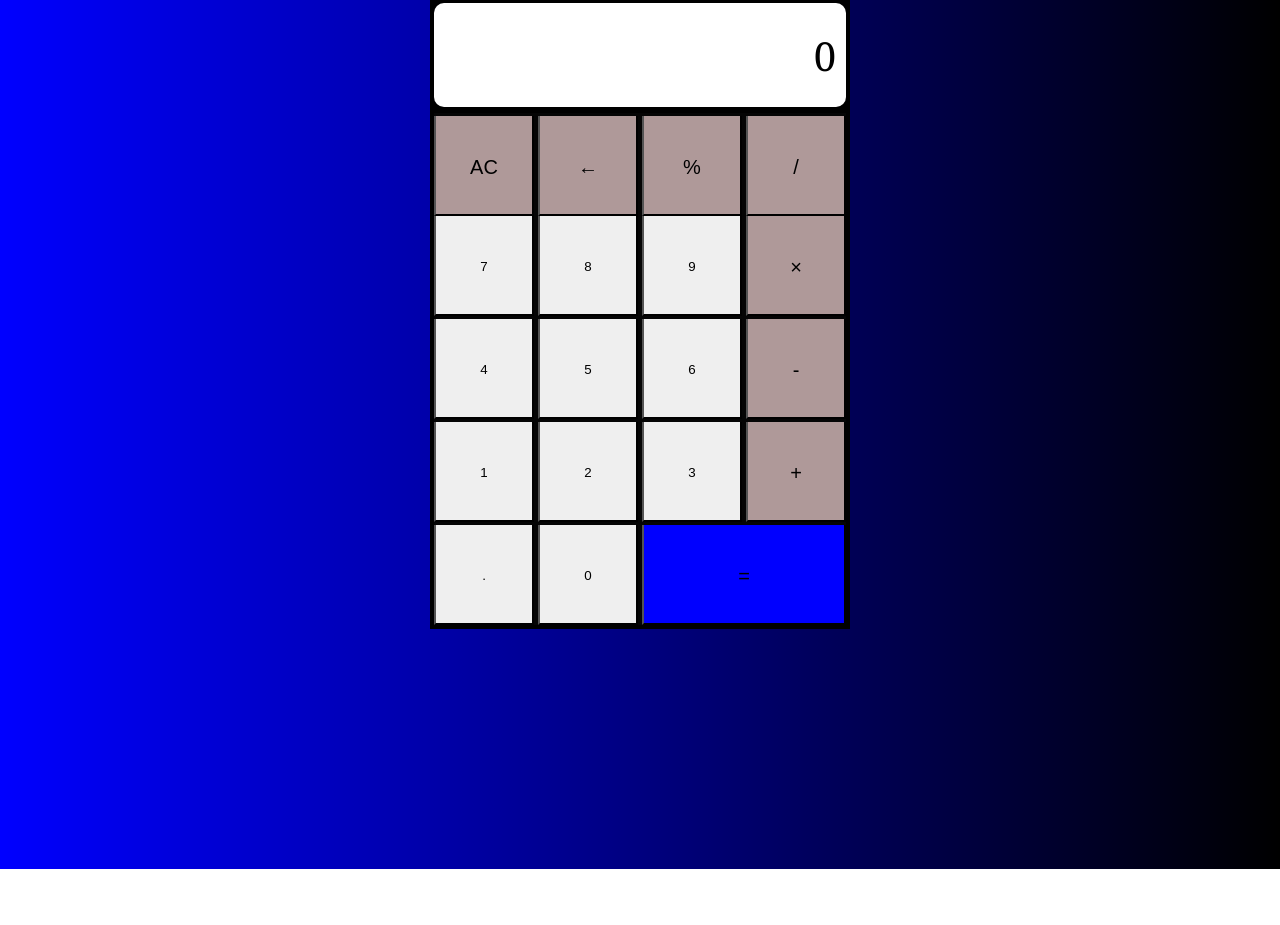
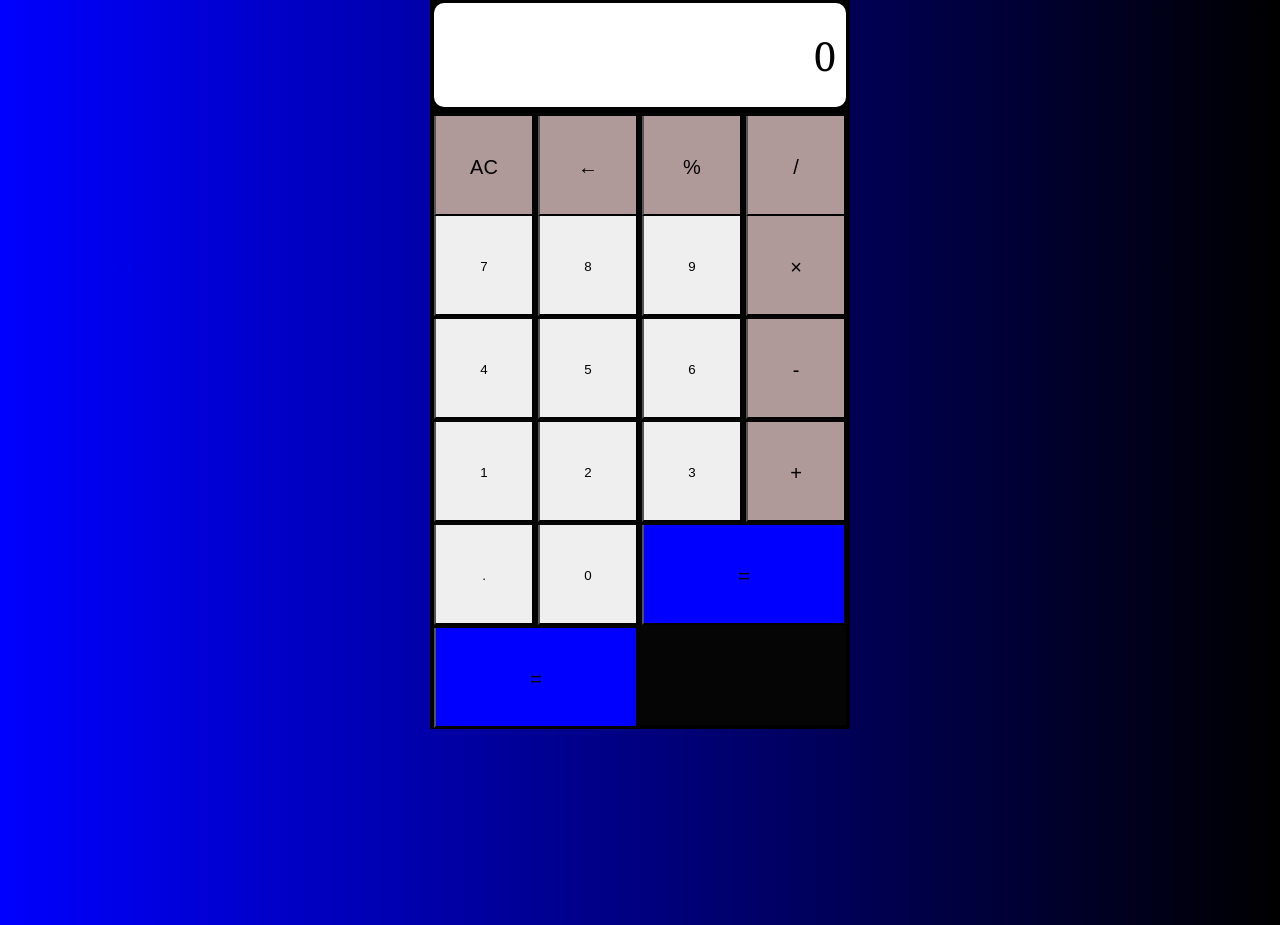
Before and after one commit to RonaldArenas/sena, a plain HTML site: page calculadora/index.html in a window 1280 px wide. Shown: the part 241-1166 px from the top of the page. Before the commit the page ends 1110 px from the top, so only its background shows below. Drawn offline with Linux system fonts and the light colour scheme.

Commit message:
mi segundo commit

```diff
--- a/calculadora/index.html
+++ b/calculadora/index.html
@@ -31,7 +31,7 @@
             <button class="numero" id="punto">.</button>
             <button class="numero" id="cero">0</button>
             <button class="operador" id="igual">=</button>
-
+            <button class="operador" id="igual">=</button>
 
 
         </div>
```
